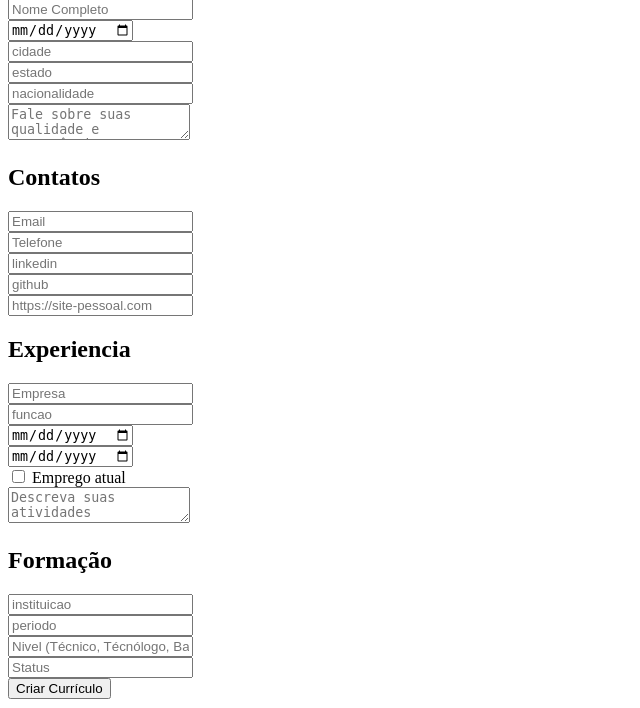
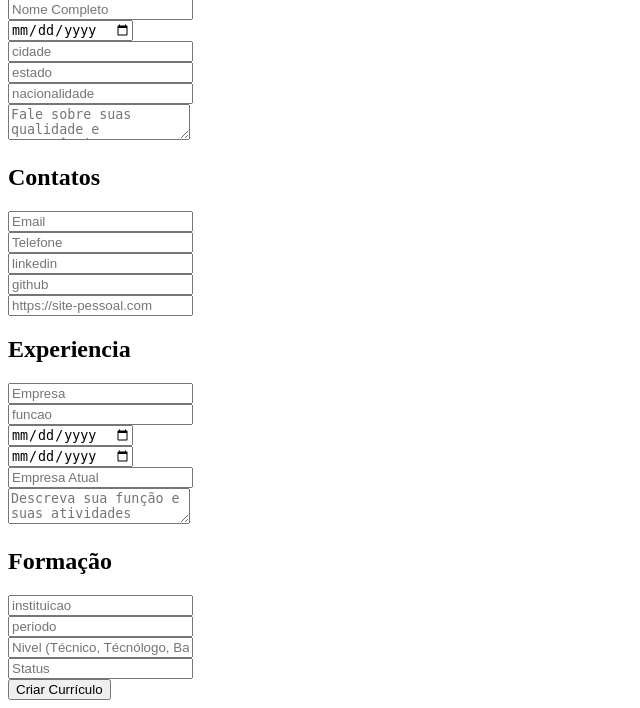
Before and after one commit to ogmukaaa/plataforma-curriculo, a PHP site: page /criar.php in a window 1280 px wide. Shown: the part 128-836 px from the top of the page, without its empty margins (0-640 px from the left). Run offline with PHP 8.4, Linux system fonts and the light colour scheme.

Commit message:
parte logica do site pronta

```diff
--- a/SQL/script.sql
+++ b/SQL/script.sql
@@ -27,7 +27,7 @@ CREATE TABLE experiencias (
     funcao VARCHAR(100),
     data_inicio VARCHAR(20),
     data_fim VARCHAR(20),
-    emprego_atual BOOLEAN DEFAULT FALSE,
+    emprego_atual VARCHAR(50) DEFAULT NULL,
     descricao TEXT,
     FOREIGN KEY (id_curriculo) REFERENCES dados_pessoais(id)
 );
--- a/criar.php
+++ b/criar.php
@@ -29,7 +29,7 @@ if ($_SERVER['REQUEST_METHOD'] === 'POST') {
     'funcao' => $_POST['funcao'],
     'data_inicio' => $_POST['data_inicio'],
     'data_fim' => $_POST['data_fim'],
-    'emprego_atual' => isset($_POST['emprego_atual']) ? 1 : 0,
+    'emprego_atual' => $_POST['emprego_atual'],
     'descricao' => $_POST['descricao'],
     ]);
 
@@ -79,8 +79,8 @@ if ($_SERVER['REQUEST_METHOD'] === 'POST') {
         <input type="text" name="funcao" placeholder="funcao"><br>
         <input type="date" name="data_inicio"><br>
         <input type="date" name="data_fim"><br>
-        <label><input type="checkbox" name="emprego_atual" value="1"> Emprego atual</label><br>
-        <textarea name="descricao" placeholder="Descreva suas atividades"></textarea><br>
+        <input type="text" name="emprego_atual" placeholder="Empresa Atual"><br>
+        <textarea name="descricao" placeholder="Descreva sua função e suas atividades"></textarea><br>
 
     <h2>Formação</h2>
         <input type="text" name="instituicao" placeholder="instituicao"><br>
--- a/editar.php
+++ b/editar.php
@@ -27,7 +27,7 @@ if ($_SERVER['REQUEST_METHOD'] === 'POST') {
         'funcao'        => $_POST['funcao'],
         'data_inicio'   => $_POST['data_inicio'],
         'data_fim'      => $_POST['data_fim'],
-        'emprego_atual' => isset($_POST['emprego_atual']) ? 1 : 0,
+        'emprego_atual' => $_POST['emprego_atual'],
         'descricao'     => $_POST['descricao'],
     ], "id_curriculo = $id");
 
@@ -92,6 +92,7 @@ if (!$dados) {
         <input type="text" name="funcao" value="<?= htmlspecialchars($experiencia['funcao'] ?? '') ?>"><br>
         <input type="date" name="data_inicio" value="<?= htmlspecialchars($experiencia['data_inicio'] ?? '') ?>"><br>
         <input type="date" name="data_fim" value="<?= htmlspecialchars($experiencia['data_fim'] ?? '') ?>"><br>
+        <input type="text" name="emprego_atual" value="<?= htmlspecialchars($experiencia['emprego_atual'] ?? '') ?>" placeholder="Ex: Sim, atualmente / Não"><br>
         <textarea name="descricao"><?= htmlspecialchars($experiencia['descricao'] ?? '') ?></textarea><br>
 
         <h2>Formação</h2>
--- a/visualizar.php
+++ b/visualizar.php
@@ -49,7 +49,8 @@ if (!$dados) {
     <p><strong>Empresa:</strong> <?= htmlspecialchars($experiencia['empresa'] ?? '') ?></p>
     <p><strong>Função:</strong> <?= htmlspecialchars($experiencia['funcao'] ?? '') ?></p>
     <p><strong>Início:</strong> <?= htmlspecialchars($experiencia['data_inicio'] ?? '') ?></p>
-    <p><strong>Fim:</strong> <?= !empty($experiencia['emprego_atual']) ? 'Atual' : htmlspecialchars($experiencia['data_fim'] ?? '') ?></p>
+    <p><strong>Fim:</strong> <?= htmlspecialchars($experiencia['data_fim'] ?? '') ?></p>
+    <p><strong>Emprego atual:</strong> <?= htmlspecialchars($experiencia['emprego_atual'] ?? '') ?></p>
     <p><strong>Descrição:</strong> <?= nl2br(htmlspecialchars($experiencia['descricao'] ?? '')) ?></p>
 
     <h2>Formação</h2>
```
Also changed, not shown: delete.php (+14 -0 lines).
